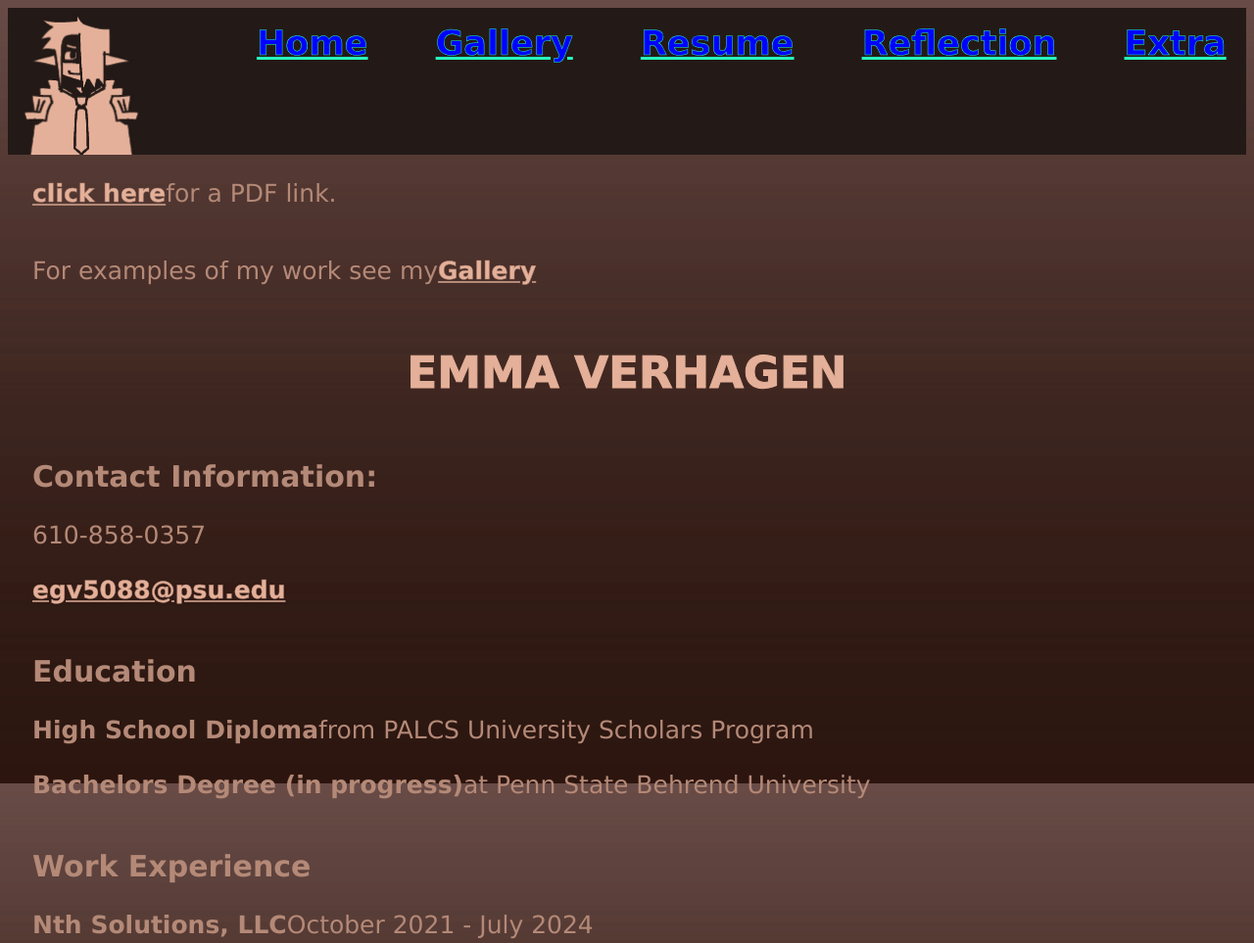
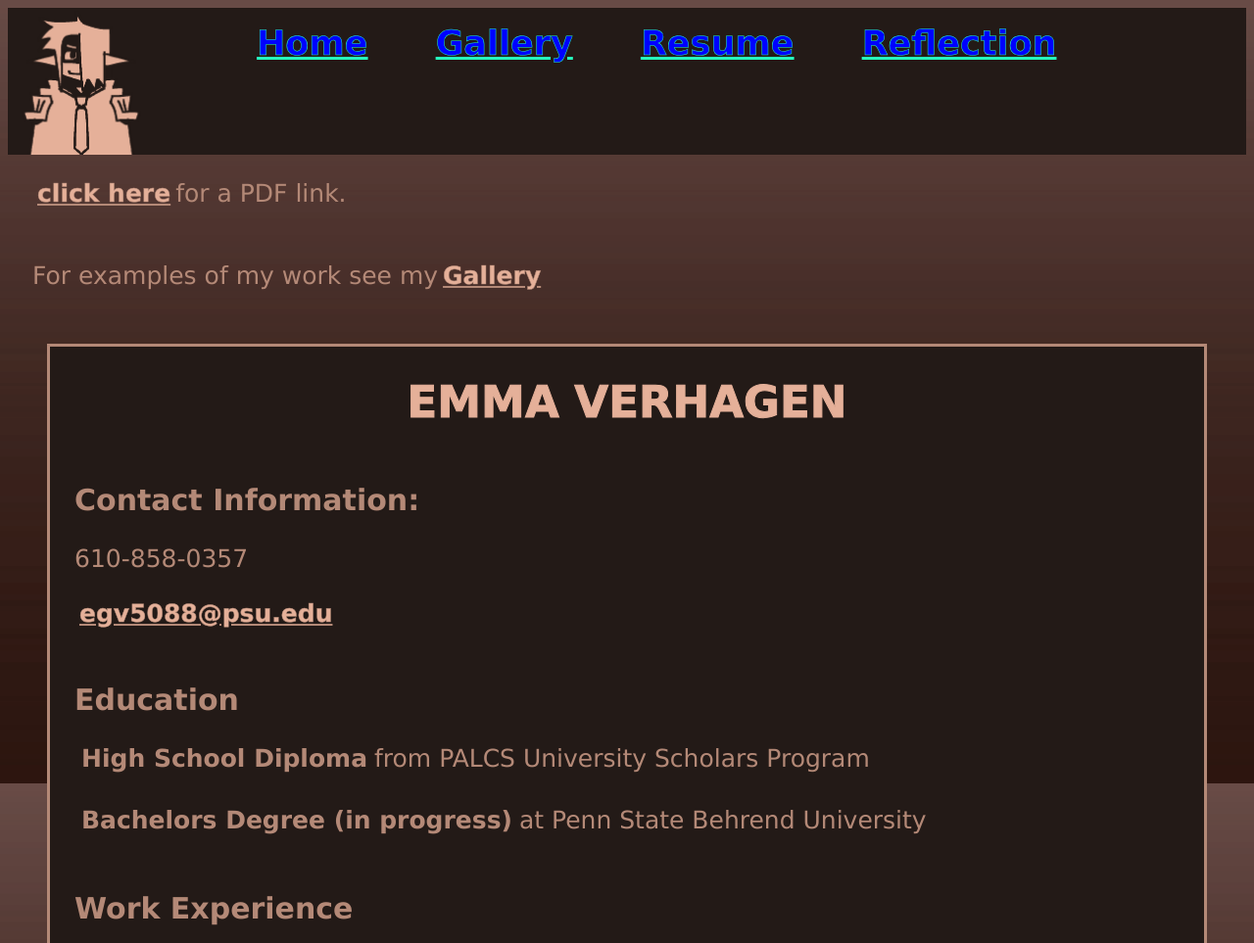
Before and after one commit to everhagen-23/EGV-Portfolio, a plain HTML site: page docs/resume.html in a window 1280 px wide. Shown: the top 963 px of the page at 98% size. Drawn offline with Linux system fonts and the light colour scheme.

Commit message:
Completion Edits

```diff
--- a/docs/resume.html
+++ b/docs/resume.html
@@ -23,24 +23,18 @@
                 <li>
                     <a href="reflection.html" style="font-size: 35px">Reflection</a>
                 </li>
-                <li>
-                    <a href="extra.html" style="font-size: 35px">Extra</a>
-                </li>
             </ul>
         </nav>
-        <p><a style="color: #e5b099;
-            -webkit-text-stroke: .5px #b48977;" href="">click here </a> for a PDF link. </p>
-        <p> For examples of my work see my <a style="color: #e5b099;
-            -webkit-text-stroke: .5px #b48977;" href="gallery.html"> Gallery</a></p>
-        <section class="block2a">
+        <p><a class="nl" href="">click here </a> for a PDF link. </p>
+        <p> For examples of my work see my <a class="nl" href="gallery.html"> Gallery</a></p>
+        <figure class="block2a">
             <h1>EMMA VERHAGEN</h1>
             <h2>Contact Information:</h2>
             <p class=resume> 610-858-0357</p>
             <p class=resume>
-                <a style="color: #e5b099;
-                    -webkit-text-stroke: .5px #b48977;" href="mailto:egv5088@psu.edu">egv5088@psu.edu</a>
+                <a class="nl" href="mailto:egv5088@psu.edu">egv5088@psu.edu</a>
             <h2>Education</h2>
-            <p class=resume><strong>High School Diploma </strong> from PALCS University Scholars
+            <p class=resume><strong class="bl">High School Diploma </strong> from PALCS University Scholars
                 Program</p>
             <p class=resume><strong>Bachelors Degree (in progress)</strong> at Penn State Behrend
                 University</p>
@@ -59,6 +53,6 @@
                 <li class=v>Microsoft Office</li>
                 <li class=v>Google Workspace</li>
             </ul>
-        </section>
+        </figure>
     </body>
 </html>
--- a/docs/style.css
+++ b/docs/style.css
@@ -18,7 +18,7 @@ section.menu {
     padding: 4px
 }
 img {
-   display: flex
+    display: flex
 }
 h1 {
     color: #e5b099;
@@ -36,6 +36,14 @@ p {
     font-family: verdana;
     font-size: 25px;
 }
+strong {
+    padding: 7px;
+    padding-top: 0px;
+    color: #b48977;
+    font-family: verdana;
+    font-size: 25px;
+}
+
 h2 {
     display: flex;
     padding: 25px;
@@ -86,11 +94,14 @@ figcaption {
 }
 .v {
     display: flex;
-   padding-bottom: 1px; padding-top: 1px;padding-left: 25px;
+    padding-bottom: 1px;
+    padding-top: 1px;
+    padding-left: 25px;
     color: #b48977;
     font-family: verdana;
     font-size: 25px;
-    flex-direction: column;    }
+    flex-direction: column;
+}
 .gal {
     margin-left: auto;
     margin-right: auto;
@@ -110,4 +121,14 @@ figcaption {
     transition: opacity 1s ease; /* Smooth transition */
 }
 
-.resume {padding-bottom: 1px; padding-top: 1px;padding-left: 25px;}
+.resume {
+    padding-bottom: 1px;
+    padding-top: 1px;
+    padding-left: 25px;
+}
+a.nl {
+    color: #e5b099;
+    -webkit-text-stroke: .5px #b48977;
+        padding: 5px;
+    padding-top: 0px;
+}
```
Also changed, not shown: docs/extra.html (+7 -17 lines), docs/gallery.html (+1 -3 lines), docs/index.html (+1 -3 lines), docs/reflection.html (+12 -6 lines), docs/images/nb_reflection.png (added).
